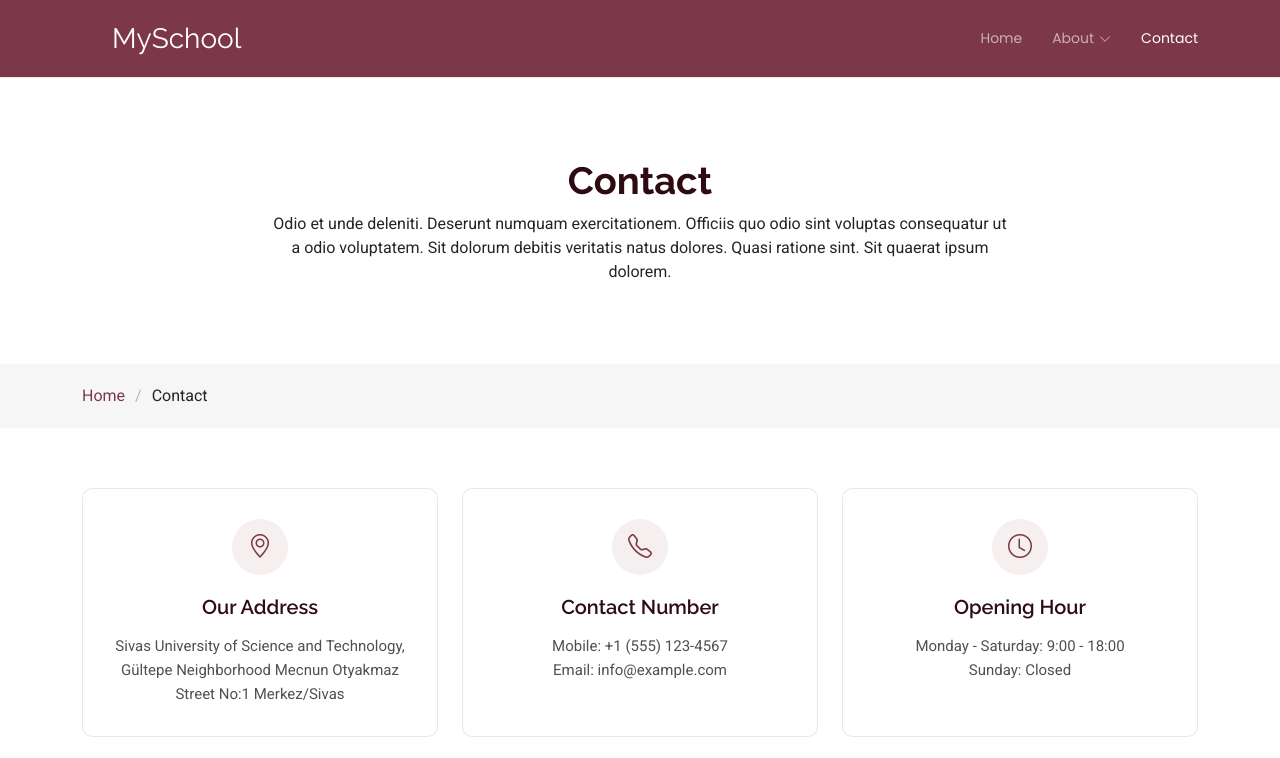
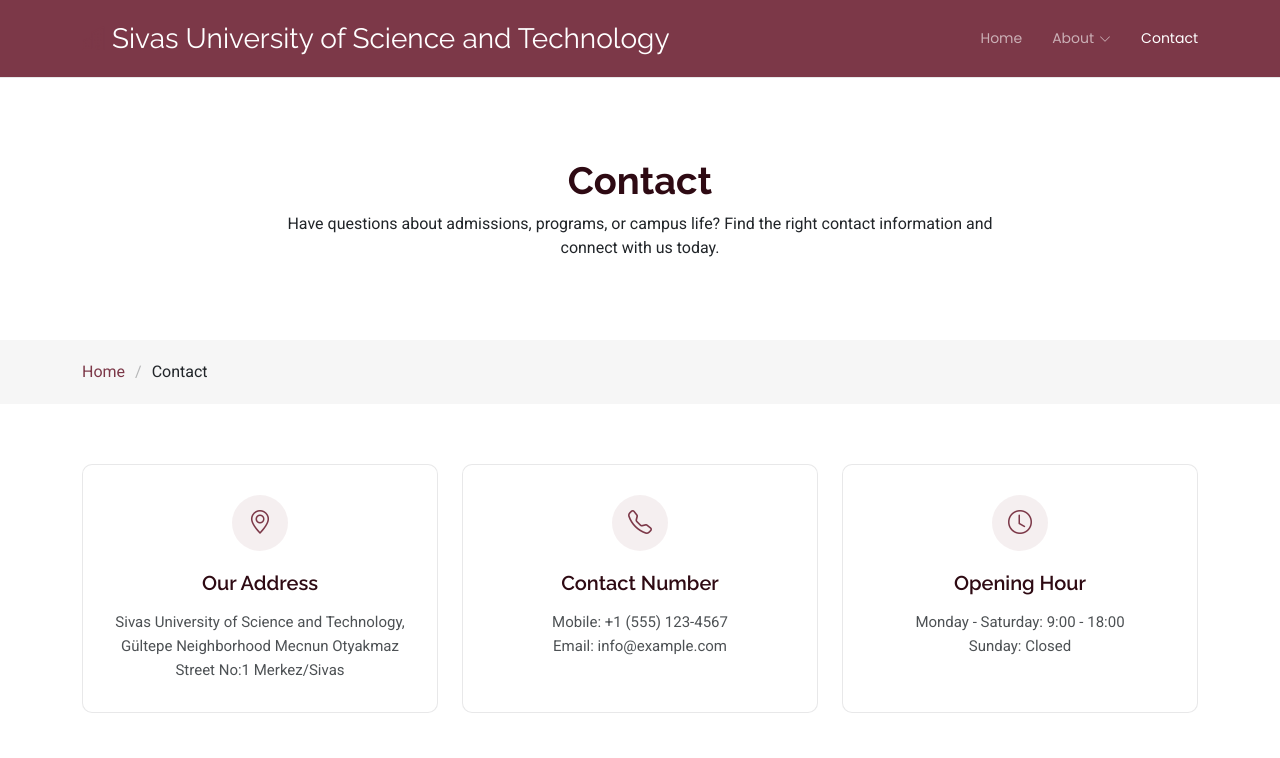
Before and after one commit to polatelmas/UniversityWebSiteForWebDevelopmentLaboratory, a plain HTML site: page MySchool/contact.html in a window 1280 px wide. Shown: the top 758 px of the page. Drawn offline with Linux system fonts and the light colour scheme.

Commit message:
Changed sitename and unproper texts on contact page

```diff
--- a/MySchool/contact.html
+++ b/MySchool/contact.html
@@ -44,7 +44,7 @@
         <!-- Uncomment the line below if you also wish to use an image logo -->
         <!-- <img src="assets/img/logo.webp" alt=""> -->
         <i class="bi bi-buildings"></i>
-        <h1 class="sitename">MySchool</h1>
+        <h1 class="sitename">Sivas University of Science and Technology</h1>
       </a>
 
       <nav id="navmenu" class="navmenu">
@@ -77,11 +77,7 @@
             <div class="col-lg-8">
               <h1 class="heading-title">Contact</h1>
               <p class="mb-0">
-                Odio et unde deleniti. Deserunt numquam exercitationem. Officiis quo
-                odio sint voluptas consequatur ut a odio voluptatem. Sit dolorum
-                debitis veritatis natus dolores. Quasi ratione sint. Sit quaerat
-                ipsum dolorem.
-              </p>
+                Have questions about admissions, programs, or campus life? Find the right contact information and connect with us today.</p>
             </div>
           </div>
         </div>
```
